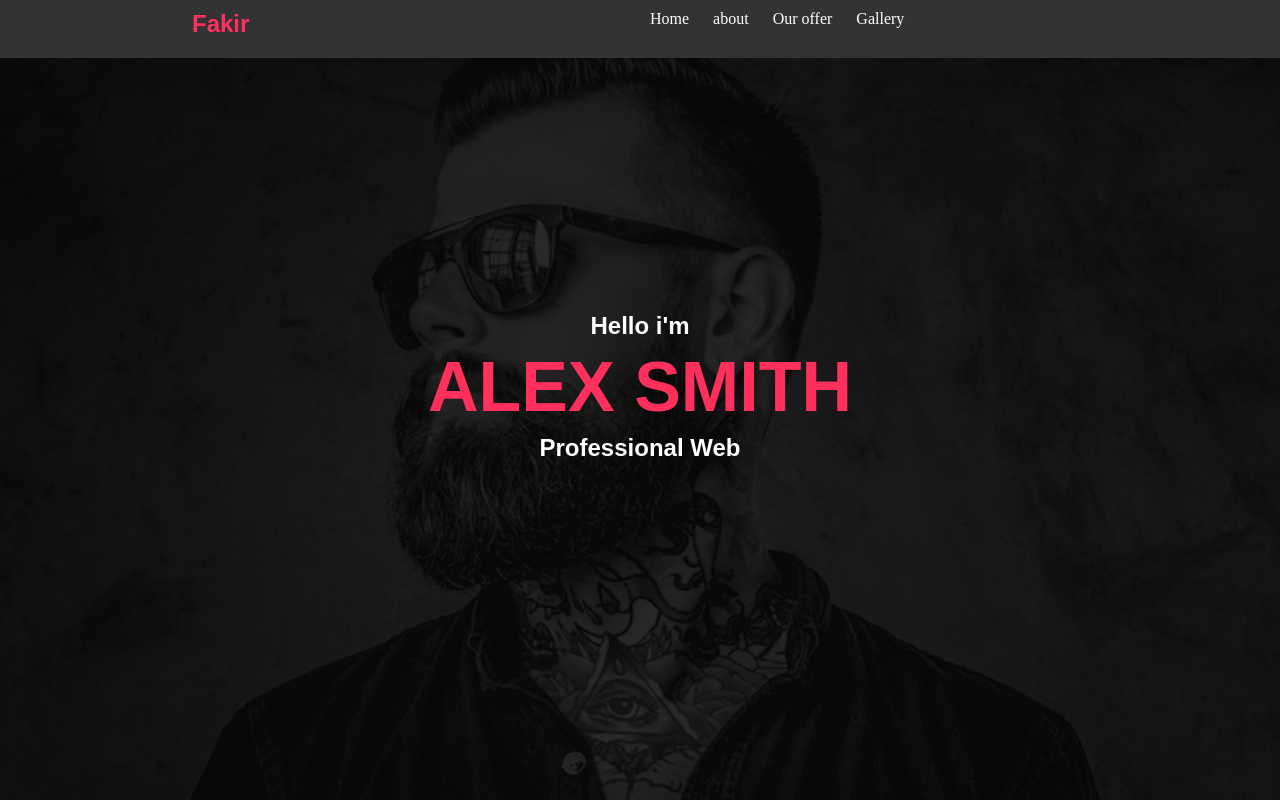
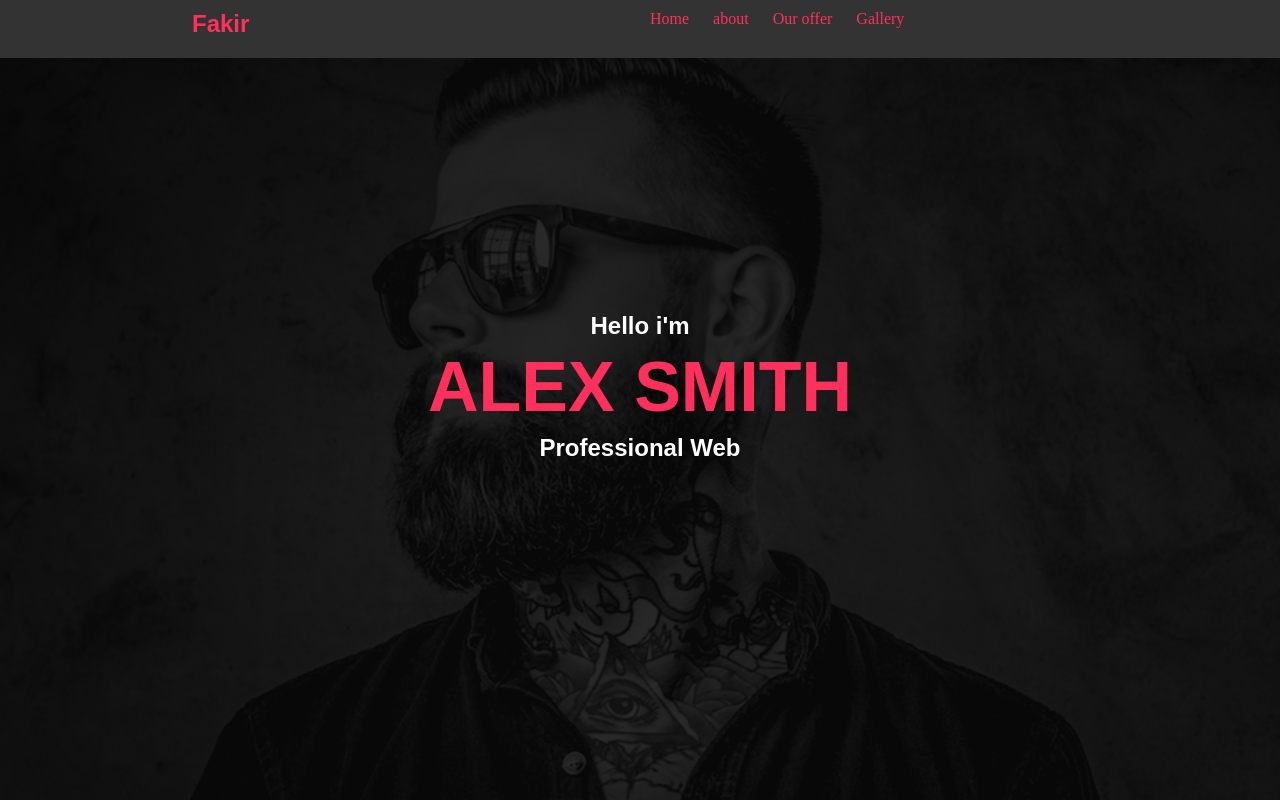
Before and after one commit to RA1997/foker, a plain HTML site: page index.html in a window 1280 px wide. Shown: the top 800 px of the page. Drawn offline with Linux system fonts and the light colour scheme.

Commit message:
sec commit

```diff
--- a/css/style.css
+++ b/css/style.css
@@ -245,7 +245,7 @@ p::after{
     width: 50%;
 
 
-    color:#fff;
+    color:#ff305b;
 
 }
 .nav-links li{
```
